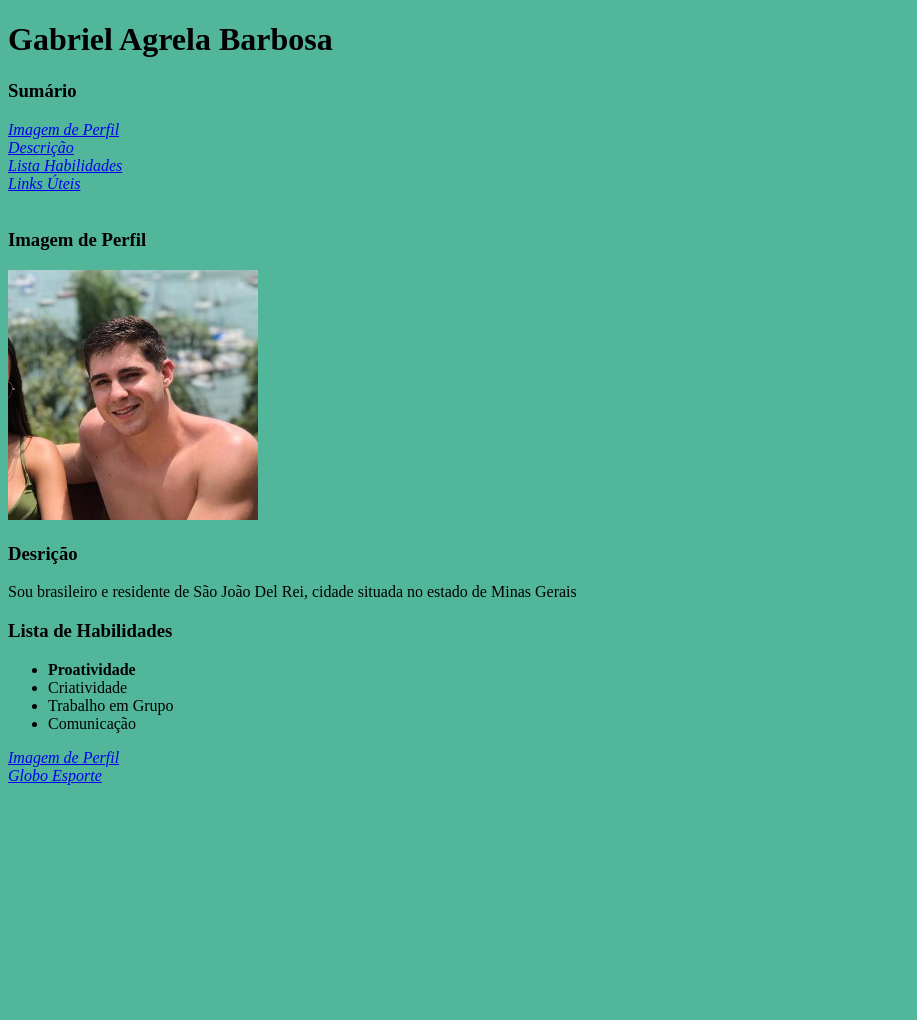
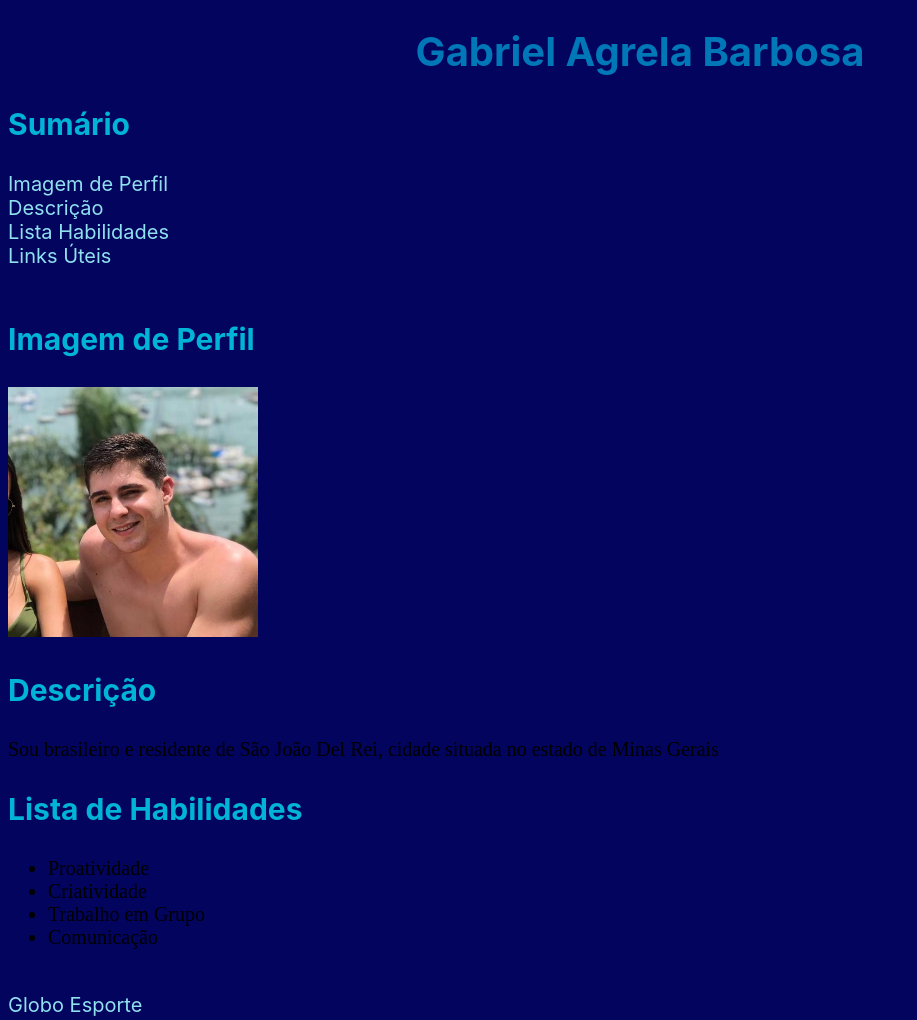
Before and after one commit to Gab-Agrela/Gab-Agrela.github.io, a plain HTML site: page index.html in a window 1280 px wide. Shown: the whole page, without its empty margins (0-917 px from the left). Before the commit the page ends 800 px from the top, so only its background shows below. Drawn offline with Linux system fonts and the light colour scheme.

Commit message:
Padronizando links e titulos

```diff
--- a/index.html
+++ b/index.html
@@ -5,37 +5,70 @@
     <title>Portfólio</title>
     <style>
 
-        body{ background-color: #52b69a;
+        h1{
+            font-family: -apple-system, BlinkMacSystemFont, 'Segoe UI', Roboto, Oxygen, Ubuntu, Cantarell, 'Open Sans', 'Helvetica Neue', sans-serif;
+            font-size: 2em;
+            text-align: center;
+            color: #0077b6;
+        }
+
+        body{
+            background-color: #03045e;
+            font-size: 20px;
 
         }
+
+
+        .titulo{
+            font-family: -apple-system, BlinkMacSystemFont, 'Segoe UI', Roboto, Oxygen, Ubuntu, Cantarell, 'Open Sans', 'Helvetica Neue', sans-serif;
+            font-size: 1.5em;
+            color: #00b4d8;
+        }
+
+        a:link{
+            color: #90e0ef;
+            text-decoration: none;
+            font-family: -apple-system, BlinkMacSystemFont, 'Segoe UI', Roboto, Oxygen, Ubuntu, Cantarell, 'Open Sans', 'Helvetica Neue', sans-serif;
+
+        }
+        a:visited{
+            color: #90e0ef;
+            text-decoration: none;
+            font-family: -apple-system, BlinkMacSystemFont, 'Segoe UI', Roboto, Oxygen, Ubuntu, Cantarell, 'Open Sans', 'Helvetica Neue', sans-serif;
+        }
+        a:hover {
+            color: #03045e;
+            background-color: #90e0ef;
+        }
+
 
     </style>
 </head>
 <body>
     <h1>Gabriel Agrela Barbosa</h1>
 
-    <h3>Sumário</h3>
-    <a href="#fotoPerfil"><em>Imagem de Perfil</em></a><br>
-    <a href="#descricao"><em>Descrição</em></a><br>
-    <a href="#listaHabilidade"><em>Lista Habilidades</em></a><br>
-    <a href="#links"><em>Links Úteis</em></a><br><br>
+    <h3 class="titulo">Sumário</h3>
+    <a class="links" href="#fotoPerfil">Imagem de Perfil</a><br>
+    <a class="links" href="#descricao">Descrição</a><br>
+    <a class="links" href="#listaHabilidade">Lista Habilidades</a><br>
+    <a class="links" href="#links">Links Úteis</a><br><br>
 
-    <h3>Imagem de Perfil</h3>
+    <h3 class="titulo">Imagem de Perfil</h3>
     <img id="fotoPerfil" src="profile.jpg" alt="Foto de perfil de Gabriel Agrela Barbosa" width="250px" >
 
-    <h3>Desrição</h3>
+    <h3 class="titulo">Descrição</h3>
     <p id="descricao"> Sou brasileiro e residente de São João Del Rei, cidade situada no estado de Minas Gerais</p>
 
-    <h3>Lista de Habilidades</h3>
+    <h3 class="titulo">Lista de Habilidades</h3>
     <ul id="listaHabilidade">
-        <li><strong>Proatividade</strong></li>
+        <li>Proatividade</li>
         <li>Criatividade</li>
         <li>Trabalho em Grupo</li>
         <li>Comunicação</li>
     </ul>
 
-    <a href="#fotoPerfil"><em>Imagem de Perfil</em></a><br>
-    <a id="links" href="https://ge.globo.com/" target="_blank"><em>Globo Esporte</em></a>
+    <a class="links" href="#fotoPerfil"><Imagem de Perfil</a><br>
+    <a class="links" href="https://ge.globo.com/" target="_blank">Globo Esporte</a>
 
 </body>
 </html>
```
